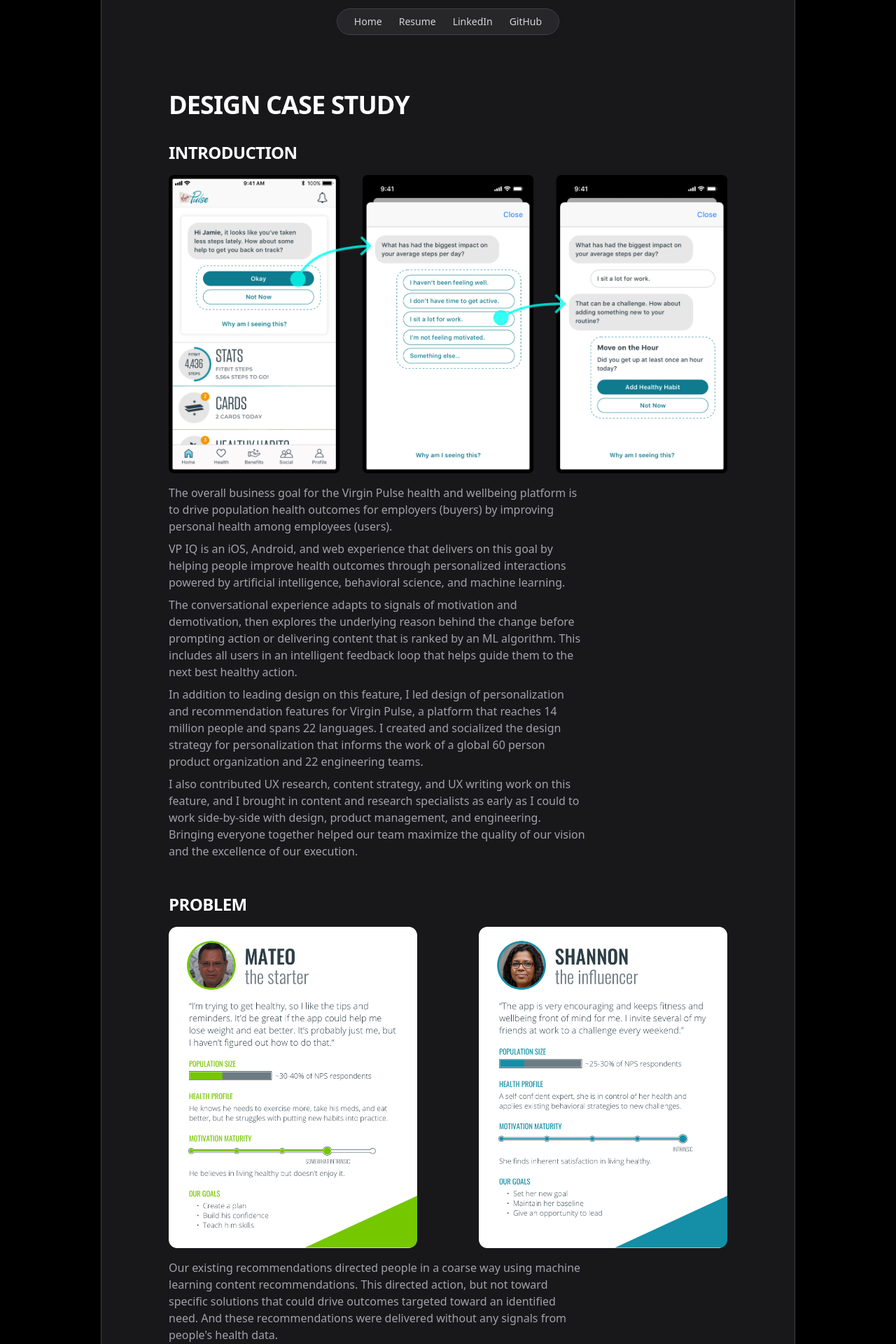
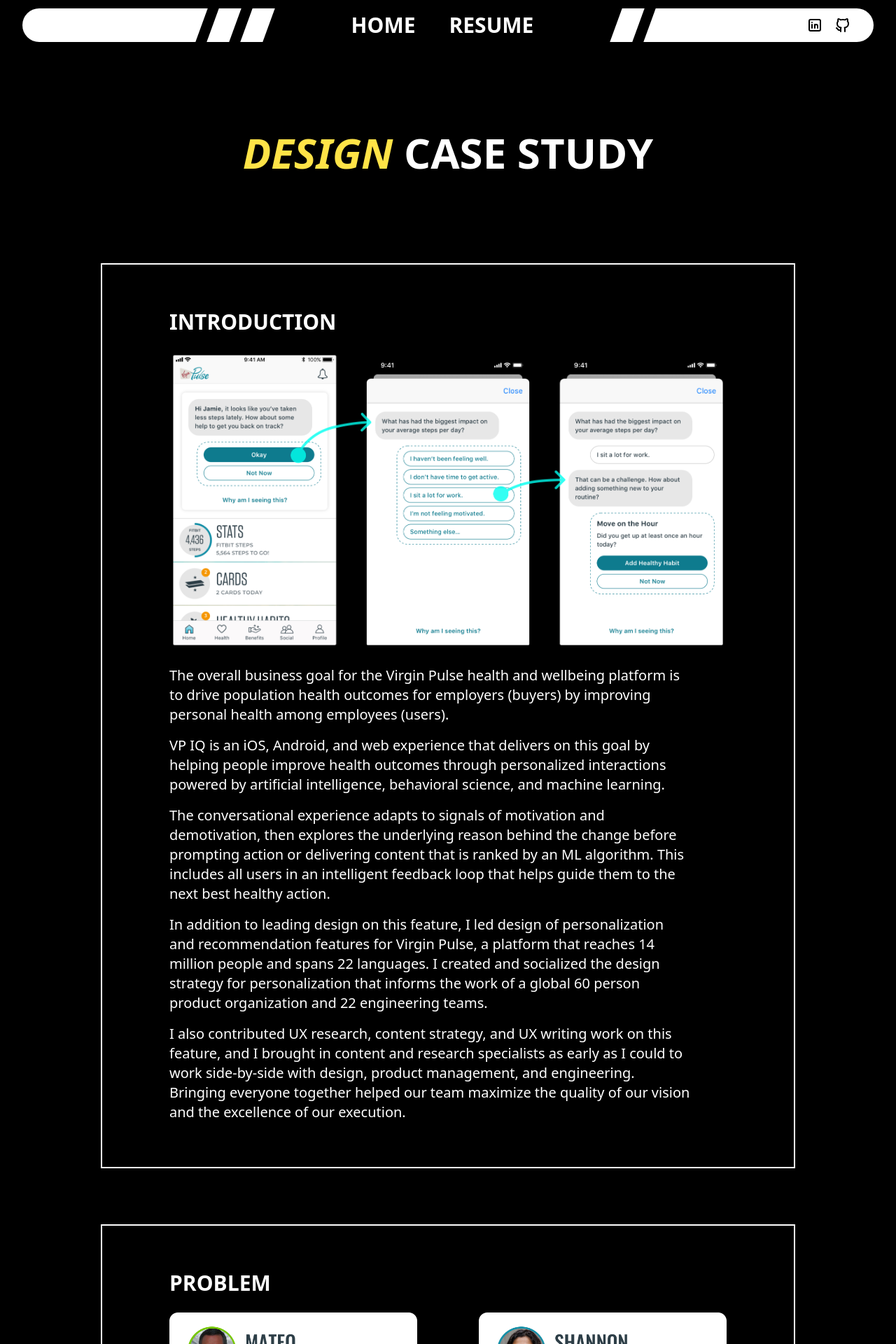
Before and after one commit to adobbs/portfolio, a Next.js app: page /design-case-study in a window 1280 px wide. Shown: the part 20-1940 px from the top of the page at 70% size. Built offline with nearby package versions, Linux system fonts and the light colour scheme.

Commit message:
Apply new styles and spacing to case study page

```diff
--- a/app/design-case-study/page.tsx
+++ b/app/design-case-study/page.tsx
@@ -11,23 +11,55 @@
             <meta name="viewport" content="width=device-width, initial-scale=1" />
             <link rel="icon" href="/favicon.ico" />
             </Head>
-            <div className="mx-auto md:px-4 max-w-[1536px]">
-                <div className='flex flex-col md:mx-16 lg:mx-32 pt-8 pb-20 items-center border-l border-r border-zinc-700 bg-zinc-900'>
-                    <nav className="inline-flex flex-row justify-center px-6 py-2 mb-20 rounded-full border border-zinc-700 bg-zinc-800">
-                        <Link className="text-zinc-300 hover:text-[#aaff80] text-sm mr-6"
-                            href="/">Home</Link>
-                        <a className="text-zinc-300 hover:text-[#aaff80] text-sm mr-6"
-                            href="/AndyDobbsResume.pdf" target="_blank">Resume</a>
-                        <a className="text-zinc-300 hover:text-[#aaff80] text-sm mr-6"
-                            href="https://www.linkedin.com/in/dobbs/" target="_blank">LinkedIn</a>
-                        <a className="text-zinc-300 hover:text-[#aaff80] text-sm"
-                            href="https://github.com/adobbs" target="_blank">GitHub</a>
-                    </nav>
+            <nav className="flex justify-between items-center px-8 pt-8 bg-black">
+                <div className="flex gap-12">
+                <div className="relative hidden lg:flex items-center lg:w-[128px] xl:w-[224px] 2xl:w-[256px] h-12 rounded-l-full bg-white text-black
+                    after:absolute after:content-[''] after:w-16 after:h-12 after:top-0 lg:after:left-[96px] xl:after:left-[192px] 2xl:after:left-[224px] after:bg-white after:-skew-x-[20deg]">
+                </div>
+                <div className="hidden xl:block w-8 h-12 bg-white -skew-x-[20deg]"></div>
+                <div className="hidden xl:block -ml-8 w-8 h-12 bg-white -skew-x-[20deg]"></div>
+                </div>
+                <div className="flex gap-12">
+                <Link className="text-2xl sm:text-3xl font-semibold text-white uppercase hover:text-[#ffe347] hover:cursor-pointer"
+                    href="/"
+                >
+                    Home
+                </Link>
+                <a className="text-2xl sm:text-3xl font-semibold text-white uppercase hover:text-[#ffe347] hover:cursor-pointer"
+                    href="/AndyDobbsResume.pdf" target="_blank">Resume</a>
+                </div>
+                <div className="flex gap-12">
+                <div className="hidden xl:block w-8 h-12 bg-white -skew-x-[20deg]"></div>
+                <div className="relative hidden lg:flex justify-end items-center gap-4 lg:w-[192px] xl:w-[288px] 2xl:w-[320px] h-12 rounded-r-full bg-white text-black
+                    before:absolute before:content-[''] before:w-16 before:h-12 lg:before:right-[160px] xl:before:right-[256px] 2xl:before:right-[288px] before:bg-white before:-skew-x-[20deg]">
+                    <a href="https://www.linkedin.com/in/dobbs/" target="_blank" className="hover:text-[#ffe347] hover:cursor-pointer">
+                        <svg xmlns="http://www.w3.org/2000/svg" width="24" height="24" viewBox="0 0 24 24" stroke-width="2" stroke="currentColor" fill="none" stroke-linecap="round" stroke-linejoin="round">
+                        <path stroke="none" d="M0 0h24v24H0z" fill="none"></path>
+                        <path d="M4 4m0 2a2 2 0 0 1 2 -2h12a2 2 0 0 1 2 2v12a2 2 0 0 1 -2 2h-12a2 2 0 0 1 -2 -2z"></path>
+                        <path d="M8 11l0 5"></path>
+                        <path d="M8 8l0 .01"></path>
+                        <path d="M12 16l0 -5"></path>
+                        <path d="M16 16v-3a2 2 0 0 0 -4 0"></path>
+                        </svg>
+                    </a>
+                    <a href="https://github.com/adobbs" target="_blank" className="mr-8 hover:text-[#ffe347] hover:cursor-pointer">
+                        <svg xmlns="http://www.w3.org/2000/svg" width="24" height="24" viewBox="0 0 24 24" stroke-width="2" stroke="currentColor" fill="none" stroke-linecap="round" stroke-linejoin="round">
+                        <path stroke="none" d="M0 0h24v24H0z" fill="none"></path>
+                        <path d="M9 19c-4.3 1.4 -4.3 -2.5 -6 -3m12 5v-3.5c0 -1 .1 -1.4 -.5 -2c2.8 -.3 5.5 -1.4 5.5 -6a4.6 4.6 0 0 0 -1.3 -3.2a4.2 4.2 0 0 0 -.1 -3.2s-1.1 -.3 -3.5 1.3a12.3 12.3 0 0 0 -6.2 0c-2.4 -1.6 -3.5 -1.3 -3.5 -1.3a4.2 4.2 0 0 0 -.1 3.2a4.6 4.6 0 0 0 -1.3 3.2c0 4.6 2.7 5.7 5.5 6c-.6 .6 -.6 1.2 -.5 2v3.5"></path>
+                        </svg>
+                    </a>
+                </div>
+                </div>
+            </nav>
+            <div className="flex justify-center items-center mt-32">
+                <h1 className="text-4xl sm:text-5xl md:text-6xl font-extrabold uppercase"><em className="italic text-[#ffe347]">Design</em> Case Study</h1>
+            </div>
+            <div className="mx-auto mt-32 px-4 max-w-[1536px]">
+                <div className='md:mx-16 lg:mx-32 mt-20 py-16 items-center border-2 border-white'>
                     <div className="flex flex-col self-start mx-8 lg:mx-24 max-w-4xl">
-                        <h1 className="text-2xl md:text-4xl font-bold tracking-tight uppercase mb-4 md:mb-8">Design Case Study</h1>
-                        <h2 className="text-xl md:text-2xl font-semibold tracking-tight uppercase mb-2 md:mb-4">Introduction</h2>
+                        <h2 className="text-xl sm:text-2xl md:text-3xl font-semibold uppercase mb-4 sm:mb-6">Introduction</h2>
                         <Image
-                            className="mb-4"
+                            className="mb-4 sm:mb-6"
                             src="/vp-iq-steps.png"
                             alt="VP IQ steps screenshots"
                             width={1755}
@@ -35,14 +67,18 @@
                             priority
                             unoptimized
                         />
-                        <p className="text-zinc-400 text-base mb-2 max-w-prose">The overall business goal for the Virgin Pulse health and wellbeing platform is to drive population health outcomes for employers (buyers) by improving personal health among employees (users).</p>
-                        <p className="text-zinc-400 text-base mb-2 max-w-prose">VP IQ is an iOS, Android, and web experience that delivers on this goal by helping people improve health outcomes through personalized interactions powered by artificial intelligence, behavioral science, and machine learning.</p>
-                        <p className="text-zinc-400 text-base mb-2 max-w-prose">The conversational experience adapts to signals of motivation and demotivation, then explores the underlying reason behind the change before prompting action or delivering content that is ranked by an ML algorithm. This includes all users in an intelligent feedback loop that helps guide them to the next best healthy action.</p>
-                        <p className="text-zinc-400 text-base mb-2 max-w-prose">In addition to leading design on this feature, I led design of personalization and recommendation features for Virgin Pulse, a platform that reaches 14 million people and spans 22 languages. I created and socialized the design strategy for personalization that informs the work of a global 60 person product organization and 22 engineering teams.</p>
-                        <p className="text-zinc-400 text-base mb-12 max-w-prose">I also contributed UX research, content strategy, and UX writing work on this feature, and I brought in content and research specialists as early as I could to work side-by-side with design, product management, and engineering. Bringing everyone together helped our team maximize the quality of our vision and the excellence of our execution.</p>
-                        <h2 className="text-xl md:text-2xl font-semibold tracking-tight uppercase mb-2 md:mb-4">Problem</h2>
+                        <p className="text-base sm:text-lg md:text-xl mb-2 sm:mb-3 md:mb-4 max-w-prose">The overall business goal for the Virgin Pulse health and wellbeing platform is to drive population health outcomes for employers (buyers) by improving personal health among employees (users).</p>
+                        <p className="text-base sm:text-lg md:text-xl mb-2 sm:mb-3 md:mb-4 max-w-prose">VP IQ is an iOS, Android, and web experience that delivers on this goal by helping people improve health outcomes through personalized interactions powered by artificial intelligence, behavioral science, and machine learning.</p>
+                        <p className="text-base sm:text-lg md:text-xl mb-2 sm:mb-3 md:mb-4 max-w-prose">The conversational experience adapts to signals of motivation and demotivation, then explores the underlying reason behind the change before prompting action or delivering content that is ranked by an ML algorithm. This includes all users in an intelligent feedback loop that helps guide them to the next best healthy action.</p>
+                        <p className="text-base sm:text-lg md:text-xl mb-2 sm:mb-3 md:mb-4 max-w-prose">In addition to leading design on this feature, I led design of personalization and recommendation features for Virgin Pulse, a platform that reaches 14 million people and spans 22 languages. I created and socialized the design strategy for personalization that informs the work of a global 60 person product organization and 22 engineering teams.</p>
+                        <p className="text-base sm:text-lg md:text-xl max-w-prose">I also contributed UX research, content strategy, and UX writing work on this feature, and I brought in content and research specialists as early as I could to work side-by-side with design, product management, and engineering. Bringing everyone together helped our team maximize the quality of our vision and the excellence of our execution.</p>
+                    </div>
+                </div>
+                <div className='md:mx-16 lg:mx-32 mt-20 py-16 items-center border-2 border-white'>
+                    <div className="flex flex-col self-start mx-8 lg:mx-24 max-w-4xl">
+                        <h2 className="text-xl sm:text-2xl md:text-3xl font-semibold uppercase mb-4 sm:mb-6">Problem</h2>
                         <Image
-                            className="mb-4"
+                            className="mb-4 sm:mb-6"
                             src="/vp-iq-personas.png"
                             alt="VP IQ persona summaries"
                             width={1574}
@@ -50,12 +86,16 @@
                             priority
                             unoptimized
                         />
-                        <p className="text-zinc-400 text-base mb-2 max-w-prose">Our existing recommendations directed people in a coarse way using machine learning content recommendations. This directed action, but not toward specific solutions that could drive outcomes targeted toward an identified need. And these recommendations were delivered without any signals from people&apos;s health data.</p>
-                        <p className="text-zinc-400 text-base mb-2 max-w-prose">We knew from foundational research that I synthesized into personas that people like Mateo need help taking specific actions. And people like Shannon want timely, relevant support to keep on track. Without a guided experience, Mateo would fall off track. And without recognition, Shannon would have less insight into whether she is really achieving her goals.</p>
-                        <p className="text-zinc-400 text-base mb-12 max-w-prose">We could only drive health outcomes if we got people to change their behavior in the real world. That means we needed to react to data signals from real world behaviors, and align our massive content library with the underlying needs driving changes in people&apos;s behavior. Unlike other recommendation systems, we didn&apos;t win by getting people to watch one more video, listen to one more song, add one more item to their cart, or keep scrolling their feed for one more hour. We won every time one more life was changed for the better.</p>
-                        <h2 className="text-xl md:text-2xl font-semibold tracking-tight uppercase mb-2 md:mb-4">Solution</h2>
+                        <p className="text-base sm:text-lg md:text-xl mb-2 sm:mb-3 md:mb-4 max-w-prose">Our existing recommendations directed people in a coarse way using machine learning content recommendations. This directed action, but not toward specific solutions that could drive outcomes targeted toward an identified need. And these recommendations were delivered without any signals from people&apos;s health data.</p>
+                        <p className="text-base sm:text-lg md:text-xl mb-2 sm:mb-3 md:mb-4 max-w-prose">We knew from foundational research that I synthesized into personas that people like Mateo need help taking specific actions. And people like Shannon want timely, relevant support to keep on track. Without a guided experience, Mateo would fall off track. And without recognition, Shannon would have less insight into whether she is really achieving her goals.</p>
+                        <p className="text-base sm:text-lg md:text-xl max-w-prose">We could only drive health outcomes if we got people to change their behavior in the real world. That means we needed to react to data signals from real world behaviors, and align our massive content library with the underlying needs driving changes in people&apos;s behavior. Unlike other recommendation systems, we didn&apos;t win by getting people to watch one more video, listen to one more song, add one more item to their cart, or keep scrolling their feed for one more hour. We won every time one more life was changed for the better.</p>
+                    </div>
+                </div>
+                <div className='md:mx-16 lg:mx-32 mt-20 py-16 items-center border-2 border-white'>
+                    <div className="flex flex-col self-start mx-8 lg:mx-24 max-w-4xl">
+                        <h2 className="text-xl sm:text-2xl md:text-3xl font-semibold uppercase mb-4 sm:mb-6">Solution</h2>
                         <Image
-                            className="rounded-3xl mb-4"
+                            className="rounded-3xl mb-4 sm:mb-6"
                             src="/vp-iq-system.png"
                             alt="VP IQ system diagram"
                             width={1600}
@@ -63,15 +103,19 @@
                             priority
                             unoptimized
                         />
-                        <p className="text-zinc-400 text-base mb-2 max-w-prose">We focused on a central question to guide our ideation: How might we personalize the health journey in a way that improves outcomes?</p>
-                        <p className="text-zinc-400 text-base mb-2 max-w-prose">Inspired by cross-functional exploration, we harmonized around a dynamic set of conversational experiences that are triggered through statistical tests of validated health data.</p>
-                        <p className="text-zinc-400 text-base mb-2 max-w-prose">Two of these experiences, Interventions and Reflections, lead to a choose-your-own-adventure interaction that curates subsets of recommended content based on the reason people provide for why their data has trended in a positive or negative direction.</p>
-                        <p className="text-zinc-400 text-base mb-2 max-w-prose">Guided by governance rules, people may also receive an experience that helps them set their goals or receive a simple positivity booster called a Celebration.</p>
-                        <p className="text-zinc-400 text-base mb-2 max-w-prose">Most of the content in this experience is dynamic, and all the copy is served from a custom CMS we built for our content team. The CMS also stores translations in 22 different languages.</p>
-                        <p className="text-zinc-400 text-base mb-12 max-w-prose">A variety of UX research studies conducted throughout the lifecycle of product discovery and delivery informed the solution every step of the way, helping us refine our approach. The biggest takeaways from that research are that agency increases trust, conversations create comfort, and exploring the root cause is essential.</p>
-                        <h2 className="text-xl md:text-2xl font-semibold tracking-tight uppercase mb-2 md:mb-4">Results</h2>
+                        <p className="text-base sm:text-lg md:text-xl mb-2 sm:mb-3 md:mb-4 max-w-prose">Inspired by cross-functional exploration, we harmonized around a dynamic set of conversational experiences that are triggered through statistical tests of validated health data.</p>
+                        <p className="text-base sm:text-lg md:text-xl mb-2 sm:mb-3 md:mb-4 max-w-prose">We focused on a central question to guide our ideation: How might we personalize the health journey in a way that improves outcomes?</p>
+                        <p className="text-base sm:text-lg md:text-xl mb-2 sm:mb-3 md:mb-4 max-w-prose">Two of these experiences, Interventions and Reflections, lead to a choose-your-own-adventure interaction that curates subsets of recommended content based on the reason people provide for why their data has trended in a positive or negative direction.</p>
+                        <p className="text-base sm:text-lg md:text-xl mb-2 sm:mb-3 md:mb-4 max-w-prose">Guided by governance rules, people may also receive an experience that helps them set their goals or receive a simple positivity booster called a Celebration.</p>
+                        <p className="text-base sm:text-lg md:text-xl mb-2 sm:mb-3 md:mb-4 max-w-prose">Most of the content in this experience is dynamic, and all the copy is served from a custom CMS we built for our content team. The CMS also stores translations in 22 different languages.</p>
+                        <p className="text-base sm:text-lg md:text-xl max-w-prose">A variety of UX research studies conducted throughout the lifecycle of product discovery and delivery informed the solution every step of the way, helping us refine our approach. The biggest takeaways from that research are that agency increases trust, conversations create comfort, and exploring the root cause is essential.</p>
+                    </div>
+                </div>
+                <div className='md:mx-16 lg:mx-32 mt-20 py-16 items-center border-2 border-white'>
+                    <div className="flex flex-col self-start mx-8 lg:mx-24 max-w-4xl">
+                        <h2 className="text-xl sm:text-2xl md:text-3xl font-semibold uppercase mb-4 sm:mb-6">Results</h2>
                         <Image
-                            className="rounded-3xl mb-4"
+                            className="rounded-3xl mb-4 sm:mb-6"
                             src="/vp-iq-principles.png"
                             alt="VP IQ design principles"
                             width={1600}
@@ -79,12 +123,13 @@
                             priority
                             unoptimized
                         />
-                        <p className="text-zinc-400 text-base mb-2 max-w-prose">Personalization is a broad topic that extends beyond the idea of curated ML recommendations. To help convey what we learned and help other designers and product teams build off that knowledge, I created and shared research-validated design principles for personalization used by the entire product organization.</p>
-                        <p className="text-zinc-400 text-base mb-2 max-w-prose">The design, technical, and strategic foundations of this feature were used by many teams to improve how the platform drives impact across the product experience. As detailed in the introduction above, I led design of personalization across the organization, doing hands-on work with one engineering team and consulting with many teams across a global market leader.</p>
-                        <p className="text-zinc-400 text-base max-w-prose">Data gathered through UX research showed that personalization features like VP IQ that I designed are a key driver of behavior change and satisfaction. 87% of users said Virgin Pulse changed their lives, and our NPS score was above 50. VP IQ, the signature personalization feature in the platform, even received a virtual standing ovation from our client success and growth teams due to its ability to help them tell an innovation and engagement story that drives revenue and health outcomes.</p>
+                        <p className="text-base sm:text-lg md:text-xl mb-2 sm:mb-3 md:mb-4 max-w-prose">Personalization is a broad topic that extends beyond the idea of curated ML recommendations. To help convey what we learned and help other designers and product teams build off that knowledge, I created and shared research-validated design principles for personalization used by the entire product organization.</p>
+                        <p className="text-base sm:text-lg md:text-xl mb-2 sm:mb-3 md:mb-4 max-w-prose">The design, technical, and strategic foundations of this feature were used by many teams to improve how the platform drives impact across the product experience. As detailed in the introduction above, I led design of personalization across the organization, doing hands-on work with one engineering team and consulting with many teams across a global market leader.</p>
+                        <p className="text-base sm:text-lg md:text-xl max-w-prose">Data gathered through UX research showed that personalization features like VP IQ that I designed are a key driver of behavior change and satisfaction. 87% of users said Virgin Pulse changed their lives, and our NPS score was above 50. VP IQ, the signature personalization feature in the platform, even received a virtual standing ovation from our client success and growth teams due to its ability to help them tell an innovation and engagement story that drives revenue and health outcomes.</p>
                     </div>
                 </div>
             </div>
+            <div className="flex h-4 mt-40 ml-8 mr-8 mb-8 rounded-full bg-white"></div>
         </>
     );
 }
```
